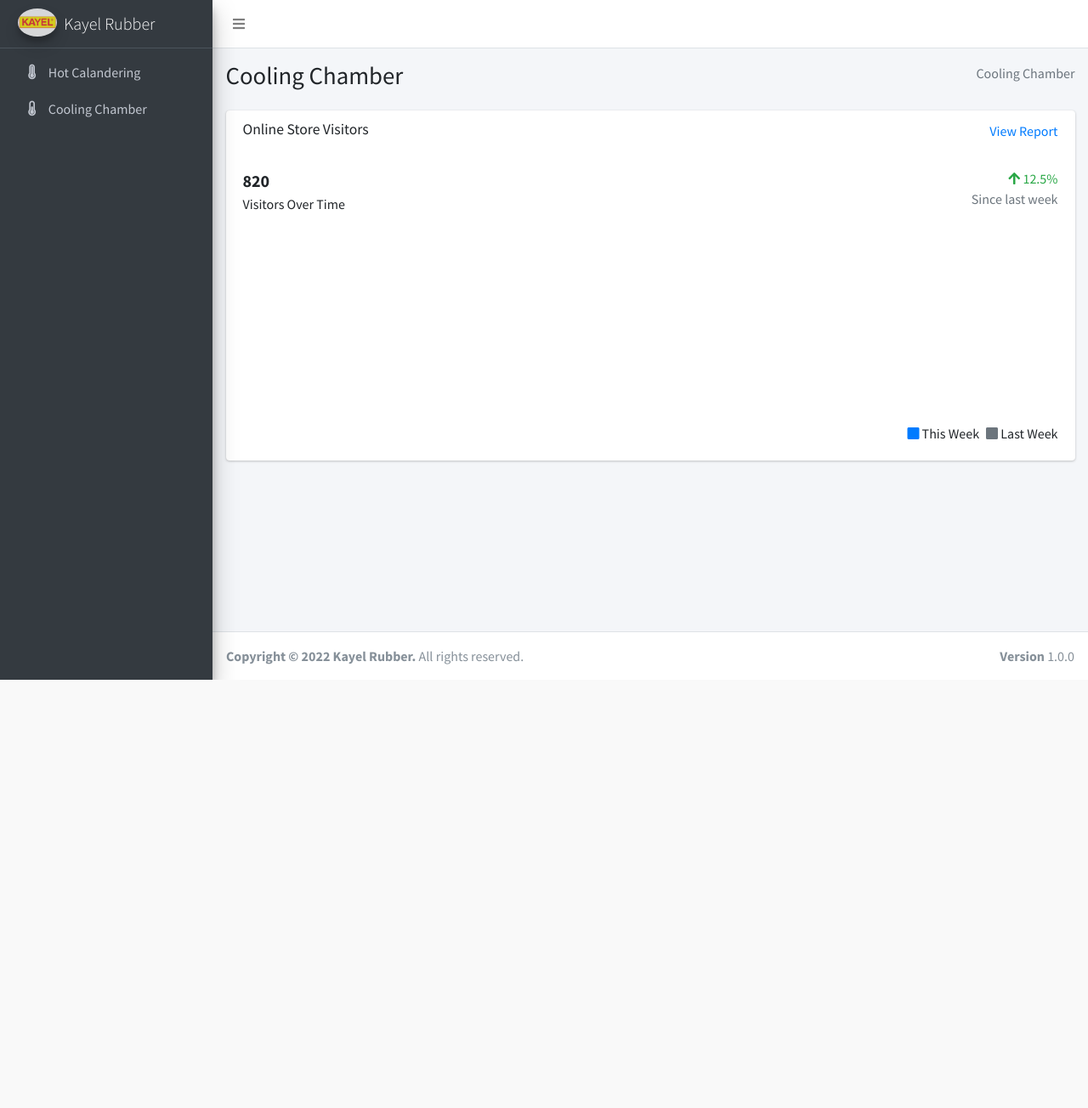
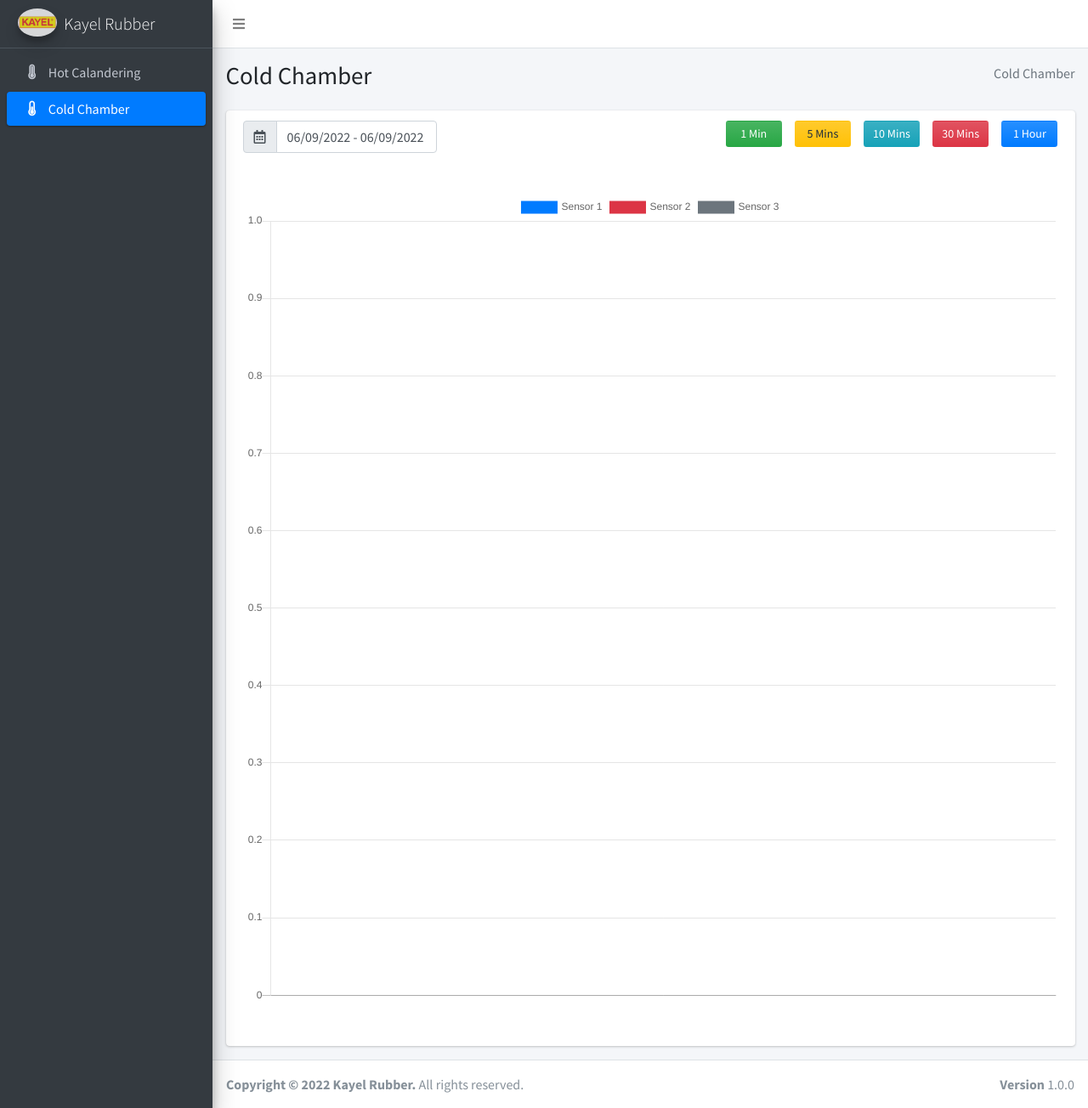
Before and after one commit to speedjin1995/kayel, a PHP site: page /coldroom.html in a window 1280 px wide. Shown: the whole page at 85% size. Before the commit the page ends 800 px from the top, so only its background shows below. Run offline with PHP 8.4, Linux system fonts and the light colour scheme; data that the repository does not hold is empty; a map, chart or similar area stays blank; some libraries are stand-ins or nearby versions.

Commit message:
fix other issues

```diff
--- a/coldroom.html
+++ b/coldroom.html
@@ -3,7 +3,7 @@
 <head>
   <meta charset="utf-8">
   <meta name="viewport" content="width=device-width, initial-scale=1">
-  <title>Kayel Rubber | Cold Chamber</title>
+  <title>Kayel Rubber | Hot Calendering</title>
 
   <!-- Google Font: Source Sans Pro -->
   <link rel="stylesheet" href="https://fonts.googleapis.com/css?family=Source+Sans+Pro:300,400,400i,700&display=fallback">
@@ -13,6 +13,12 @@
   <link rel="stylesheet" href="https://code.ionicframework.com/ionicons/2.0.1/css/ionicons.min.css">
   <!-- Theme style -->
   <link rel="stylesheet" href="dist/css/adminlte.min.css">
+  <!-- Tempusdominus Bootstrap 4 -->
+  <link rel="stylesheet" href="plugins/tempusdominus-bootstrap-4/css/tempusdominus-bootstrap-4.min.css">
+  <!-- date-range-picker -->
+  <link rel="stylesheet" href="plugins/daterangepicker/daterangepicker.css">
+  <!-- Toastr -->
+  <link rel="stylesheet" href="plugins/toastr/toastr.min.css">
 </head>
 <!--
 `body` tag options:
@@ -57,9 +63,9 @@
             </a>
           </li>
           <li class="nav-item">
-            <a href="coldroom.html" class="nav-link">
+            <a href="coldroom.html" class="nav-link active">
               <i class="nav-icon fas fa-thermometer-half"></i>
-              <p>Cooling Chamber</p>
+              <p>Cold Chamber</p>
             </a>
           </li>
           <!--li class="nav-item">
@@ -82,11 +88,11 @@
       <div class="container-fluid">
         <div class="row mb-2">
           <div class="col-sm-6">
-            <h1 class="m-0">Cooling Chamber</h1>
+            <h1 class="m-0">Cold Chamber</h1>
           </div><!-- /.col -->
           <div class="col-sm-6">
             <ol class="breadcrumb float-sm-right">
-              <li class="breadcrumb-item active">Cooling Chamber</li>
+              <li class="breadcrumb-item active">Cold Chamber</li>
             </ol>
           </div><!-- /.col -->
         </div><!-- /.row -->
@@ -101,38 +107,39 @@
           <div class="col-lg-12">
             <div class="card">
               <div class="card-header border-0">
-                <div class="d-flex justify-content-between">
-                  <h3 class="card-title">Online Store Visitors</h3>
-                  <a href="javascript:void(0);">View Report</a>
+                <div class="row">
+                  <div class="col-3">
+                    <!-- Date and time range -->
+                    <div class="form-group" >
+                      <div class="input-group">
+                        <div class="input-group-prepend">
+                          <span class="input-group-text"><i class="far fa-calendar-alt"></i></span>
+                        </div>
+                        <input type="text" class="form-control float-right" id="reservation">
+                      </div>
+                    </div>
+                  </div>
+                  <div class="col-4"></div>
+                  <div class="col-1">
+                    <button type="button" class="btn btn-block bg-gradient-success btn-sm" onclick="setDurations(1)">1 Min</button>
+                  </div>
+                  <div class="col-1">
+                    <button type="button" class="btn btn-block bg-gradient-warning btn-sm" onclick="setDurations(5)">5 Mins</button>
+                  </div>
+                  <div class="col-1">
+                    <button type="button" class="btn btn-block bg-gradient-info btn-sm" onclick="setDurations(10)">10 Mins</button>
+                  </div>
+                  <div class="col-1">
+                    <button type="button" class="btn btn-block bg-gradient-danger btn-sm" onclick="setDurations(30)">30 Mins</button>
+                  </div>
+                  <div class="col-1">
+                    <button type="button" class="btn btn-block bg-gradient-primary btn-sm" onclick="setDurations(60)">1 Hour</button>
+                  </div>
                 </div>
               </div>
               <div class="card-body">
-                <div class="d-flex">
-                  <p class="d-flex flex-column">
-                    <span class="text-bold text-lg">820</span>
-                    <span>Visitors Over Time</span>
-                  </p>
-                  <p class="ml-auto d-flex flex-column text-right">
-                    <span class="text-success">
-                      <i class="fas fa-arrow-up"></i> 12.5%
-                    </span>
-                    <span class="text-muted">Since last week</span>
-                  </p>
-                </div>
-                <!-- /.d-flex -->
-
                 <div class="position-relative mb-4">
-                  <canvas id="visitors-chart" height="200"></canvas>
-                </div>
-
-                <div class="d-flex flex-row justify-content-end">
-                  <span class="mr-2">
-                    <i class="fas fa-square text-primary"></i> This Week
-                  </span>
-
-                  <span>
-                    <i class="fas fa-square text-gray"></i> Last Week
-                  </span>
+                  <canvas id="visitors-chart" height="300"></canvas>
                 </div>
               </div>
             </div>
@@ -170,13 +177,132 @@
 <script src="plugins/bootstrap/js/bootstrap.bundle.min.js"></script>
 <!-- AdminLTE -->
 <script src="dist/js/adminlte.js"></script>
-
 <!-- OPTIONAL SCRIPTS -->
 <script src="plugins/chart.js/Chart.min.js"></script>
+<!-- InputMask -->
+<script src="plugins/moment/moment.min.js"></script>
+<!-- date-range-picker -->
+<script src="plugins/daterangepicker/daterangepicker.js"></script>
+<!-- Tempusdominus Bootstrap 4 -->
+<script src="plugins/tempusdominus-bootstrap-4/js/tempusdominus-bootstrap-4.min.js"></script>
+<!-- Toastr -->
+<script src="plugins/toastr/toastr.min.js"></script>
+
 <script>
+var duration = 1;
+var myChart;
+
 $(function () {
+  toastr.options = {
+    "closeButton": false,
+    "debug": false,
+    "newestOnTop": false,
+    "progressBar": false,
+    "positionClass": "toast-top-right",
+    "preventDuplicates": false,
+    "onclick": null,
+    "showDuration": "300",
+    "hideDuration": "1000",
+    "timeOut": "5000",
+    "extendedTimeOut": "1000",
+    "showEasing": "swing",
+    "hideEasing": "linear",
+    "showMethod": "fadeIn",
+    "hideMethod": "fadeOut"
+  }
 
-})
+  //Date range as a button
+  $('#reservation').daterangepicker({
+    ranges   : {
+      'Today'       : [moment(), moment()],
+      'Yesterday'   : [moment().subtract(1, 'days'), moment().subtract(1, 'days')],
+      'Last 7 Days' : [moment().subtract(6, 'days'), moment()],
+      'Last 30 Days': [moment().subtract(29, 'days'), moment()],
+      'This Month'  : [moment().startOf('month'), moment().endOf('month')],
+      'Last Month'  : [moment().subtract(1, 'month').startOf('month'), moment().subtract(1, 'month').endOf('month')]
+    },
+    startDate: moment(),
+    endDate  : moment()
+  });
+
+  myChart = new Chart("visitors-chart", {
+    type: "line",
+    options: {responsive: true},
+    data: {
+      labels: [],
+      datasets: [
+        {
+          label: 'Sensor 1',
+          data: [],
+          fill: false,
+          borderColor: '#007bff',
+          backgroundColor: '#007bff'
+        },
+        {
+          label: 'Sensor 2',
+          data: [],
+          fill: false,
+          borderColor: '#dc3545',
+          backgroundColor: '#dc3545'
+        },
+        {
+          label: 'Sensor 3',
+          data: [],
+          fill: false,
+          borderColor: '#6c757d',
+          backgroundColor: '#6c757d'
+        }
+      ]
+    }
+  });
+
+  setDurations(1);
+});
+
+function setDurations(id){
+  duration = id;
+
+  $.post('php/datasets.php', {startDate: $('#reservation').val().split("-")[0].trim(), endDate: $('#reservation').val().split("-")[1].trim(), duration: id}, function(data){
+    var obj = JSON.parse(data);
+
+    if(obj.status === 'success'){
+      toastr["success"]("Successfully get data", "Success:");
+      removeData();
+
+      for(var i=0; i<obj.message.length; i++){
+        addData(obj.message[i].timestamp, obj.message[i].address_4, obj.message[i].address_5, obj.message[i].address_6);
+      }
+    }
+    else if(obj.status === 'failed'){
+      toastr["error"](obj.message, "Failed:");
+    }
+    else{
+      toastr["error"]("Failed to get data", "Failed:");
+    }
+  });
+}
+
+function addData(label, data1, data2, data3) {
+  myChart.data.labels.push(label);
+  myChart.data.datasets[0].data.push(data1);
+  myChart.data.datasets[1].data.push(data2);
+  myChart.data.datasets[2].data.push(data3);
+  myChart.update();
+}
+
+function removeData() {
+  var total = myChart.data.labels.length;
+
+  while (total >= 0) {
+    myChart.data.labels.pop();
+    myChart.data.datasets[0].data.pop();
+    myChart.data.datasets[1].data.pop();
+    myChart.data.datasets[2].data.pop();
+    total--;
+  }
+
+  myChart.update();
+}
 </script>
 </body>
 </html>
--- a/php/datasets.php
+++ b/php/datasets.php
@@ -3,15 +3,17 @@ require_once 'db_connect.php';
 
 if(isset($_POST['startDate'], $_POST['endDate'], $_POST['duration'])){
     $startDate = filter_input(INPUT_POST, 'startDate', FILTER_SANITIZE_STRING);
-    $startDate = date_format($startDate,"Y-m-d H:i:s");
+    $fromDate = new DateTime($startDate);
+    $start = date_format($fromDate, "Y-m-d H:i:s");
 	$endDate = filter_input(INPUT_POST, 'endDate', FILTER_SANITIZE_STRING);
-    $endDate = date_format($endDate,"Y-m-d H:i:s");
+    $toDate = new DateTime($endDate);
+    $end= date_format($toDate,"Y-m-d 23:59:59");
     $duration = filter_input(INPUT_POST, 'duration', FILTER_SANITIZE_STRING);
 
-    $empQuery = "SELECT * from reading WHERE timestamp >= '".$startDate."' AND timestamp <= '".$endDate." ORDER BY timestamp";
+    $empQuery = "SELECT * from reading WHERE timestamp >= '".$start."' AND timestamp <= '".$end."' ORDER BY timestamp";
     $empRecords = mysqli_query($db, $empQuery);
     $data = array();
-    int $count = 0;
+    $count = 0;
 
     if($duration == 1){
         if($count % 2 == 0){
```
Also changed, not shown: index.html (+17 -17 lines).
